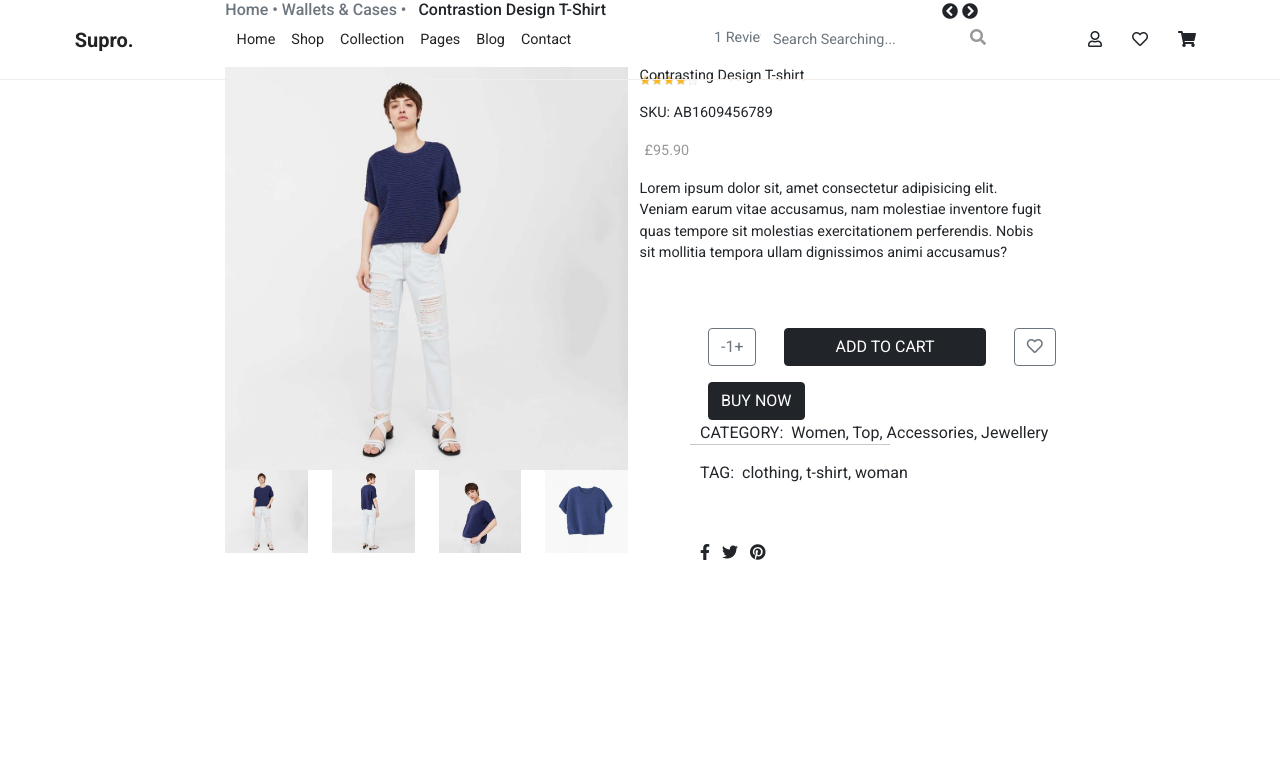
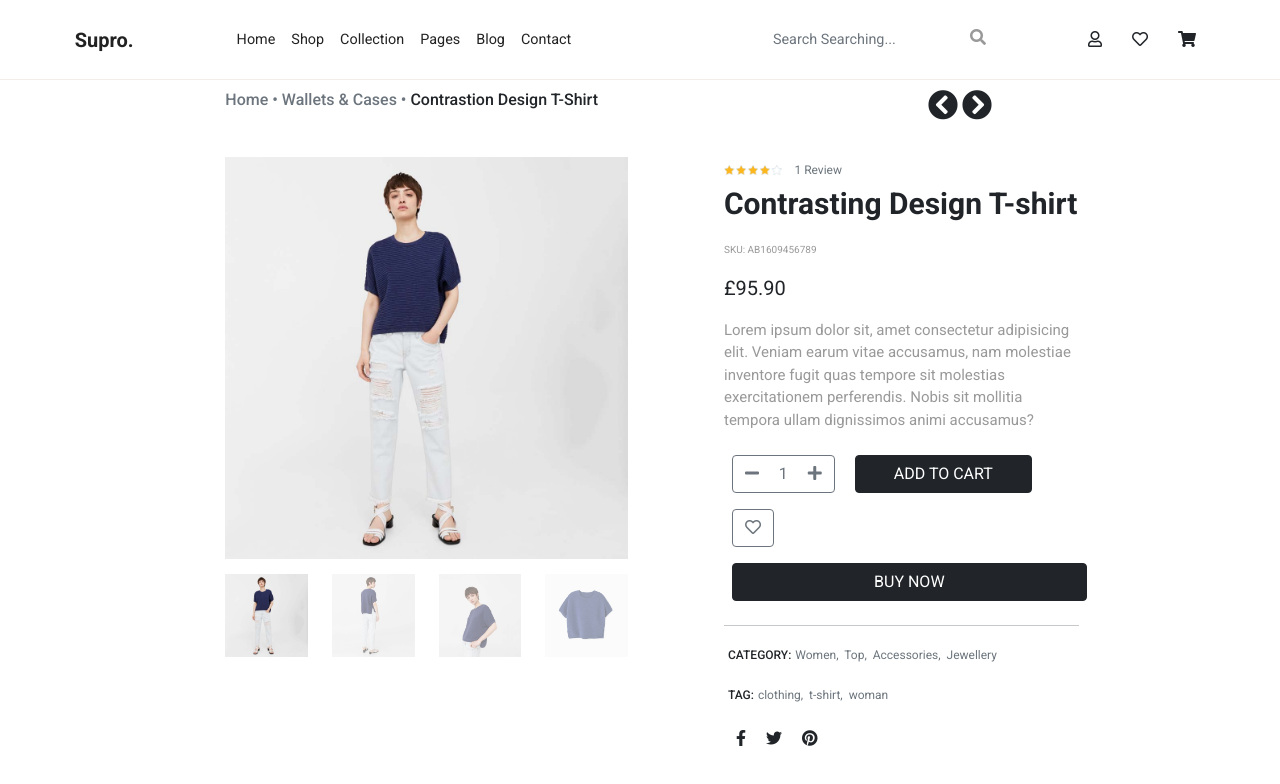
Before and after one commit to yunhsiaho/project-supro-end, a website: page product.html in a window 1280 px wide. Drawn offline with nearby package versions, Linux system fonts and the light colour scheme.

Commit message:
first part finish

```diff
--- a/product.html
+++ b/product.html
@@ -3,7 +3,7 @@
     <head>
         <meta charset="UTF-8">
         <meta name="viewport" content="width=device-width, initial-scale=1.0">
-        <link rel="stylesheet" href="src/css/style.css">
+        <link rel="stylesheet" href="src_product/css/style.css">
         <link rel="preconnect" href="https://fonts.gstatic.com">
 <link href="https://fonts.googleapis.com/css2?family=Roboto:ital,wght@0,100;0,300;0,400;0,500;0,700;0,900;1,100;1,300;1,400;1,500;1,700;1,900&display=swap" rel="stylesheet">
         <link href="https://cdn.jsdelivr.net/npm/bootstrap@5.0.0-beta1/dist/css/bootstrap.min.css" rel="stylesheet"
@@ -125,17 +125,13 @@
                         </div>
                     </div>
                 </div>
-                <div class="col-lg-4">
-                    <div class="col-lg-12 mx-5">
-                        <div class="d-flex flex-row">
-                            <span>
-                                <img src="img_product/4star.png" height="10px">
-                            </span>
-                            <span class="text-secondary mx-2">
-                                <p>1 Review</p>
-                            </span>
-                        </div>
-                        <div class="d-flex flex-column">
+                <div class="col-lg-4 gray">
+                    <div class="container-fluid">
+                        <div class="row">
+                            <div class="flex-column mx-5">
+                                <div>
+                                    <img src="img_product/4star.png" height="10px"/>
+                                    <span class="text-secondary mx-2 tags">1 Review</div>
                                 <div class="product_title">
                                     <p>Contrasting Design T-shirt</p>
                                 </div>
@@ -148,10 +144,10 @@
                                 <div class="descript">
                                     <p>Lorem ipsum dolor sit, amet consectetur adipisicing elit. Veniam earum vitae accusamus, nam molestiae inventore fugit quas tempore sit molestias exercitationem perferendis. Nobis sit mollitia tempora ullam dignissimos animi accusamus?</p>
                                 </div>
-                        </div>
-                        <div class="col-lg-12">
-                                <span>
-                                    <button type="button" class="btn btn-outline-secondary w-30 m-2">-1+</button>
+                                <div class="buttons ">
+                                    <div class="col-lg-12" id="add to cart part">
+                                        <span class="numbers">
+                                            <button type="button" class="btn btn-outline-secondary m-2"><i class="fas fa-minus"></i>&nbsp;&nbsp;&nbsp;&nbsp;&nbsp;1&nbsp;&nbsp;&nbsp;&nbsp;&nbsp;<i class="fas fa-plus"></i></button>
                                         </span>
                                         <span class="add_to_cart">
                                             <button type="button" class="btn btn-dark w-50 m-2">ADD TO CART</button>
@@ -160,35 +156,44 @@
                                             <button type="button" class="btn btn-outline-secondary m-2"><i class="far fa-heart"></i></button>
                                         </span>
                                         </div>
-                        <div class="col-lg-12">
-                            <button type="button" class="btn btn-dark m-2">BUY NOW</button>
+                                        <div class="buy_now">
+                                            <button type="button" class="btn btn-dark w-100 m-2">BUY NOW</button>
                                             <hr/>
                                         </div>
-                        <div class="col-lg-12">
+                                </div>
+                                <div class="col-lg-12 m-1 ">
                                     <p>
-                                <span class="">CATEGORY:</span><span class="sku">Women, Top, Accessories, Jewellery</span>
+                                        <span class="cat_tag">CATEGORY:</span>
+                                        <span class="text-secondary tags">Women,&nbsp; Top,&nbsp; Accessories,&nbsp; Jewellery</span>
                                     </p>
                                     <p>
-                                <span>TAG:</span><span class="sku"
-                                >clothing, t-shirt, woman</span>
+                                        <span class="cat_tag">TAG:</span>
+                                        <span class="text-secondary tags">clothing,&nbsp; t-shirt,&nbsp; woman</span>
                                     </p>
-
                                 </div>
-                        <div class="col-lg-12">
+                                <div class="col-lg-12 m-1">
                                     <span>
-                                <i class="fab fa-facebook-f"></i>
+                                        <i class="fab fa-facebook-f m-2"></i>
                                     </span>
                                     <span>
-                                <i class="fab fa-twitter"></i>
+                                        <i class="fab fa-twitter m-2"></i>
                                     </span>
                                     <span>
-                                <i class="fab fa-pinterest"></i>
+                                        <i class="fab fa-pinterest m-2"></i>
                                     </span>
+                                </div>
+
                             </div>
                         </div>
                     </div>
+
+
+
+
+
                 </div>
-            <div class="col-lg-2"></div>
+
+            <div class="col-lg-2 purple"></div>
         </div>
     </div>
 </section>
--- a/src_product/scss/_body.scss
+++ b/src_product/scss/_body.scss
@@ -90,12 +90,11 @@
 .product_pics{
     margin-right:0;
 }
-.col-lg-12{
-    border:1px solid black;
+.cat_tag{
+    font-size:12px;
+    font-weight:500;
 }
-.col-lg-4{
-    border:1px solid blue;
+.tags{
+    font-size:12px;
+    font-weight:400;
 }
-.col-lg-2{
-    border:1px solid red;
-}
```
Also changed, not shown: package.json (+1 -7 lines), src_product/css/style.css, 1 other file. Lines whose indentation alone changed are shown as unchanged.
